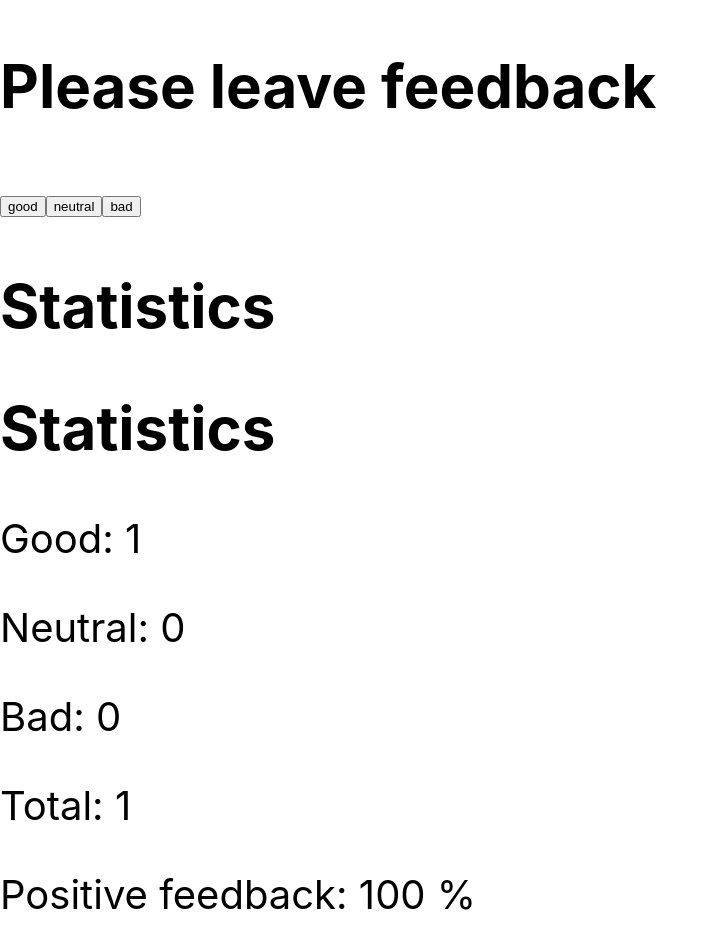
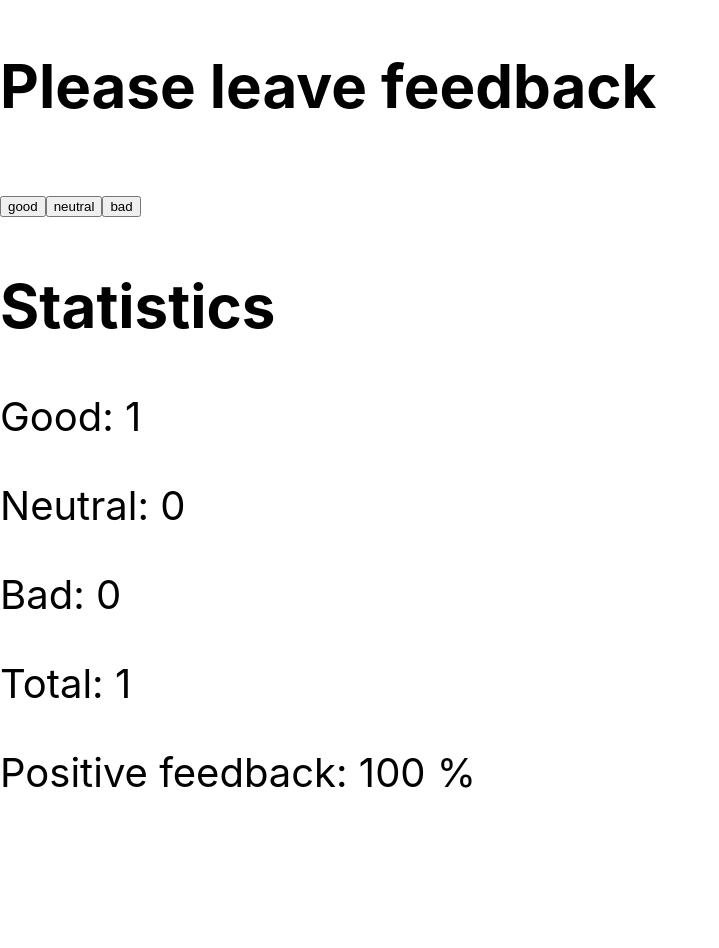
Before and after one commit to IraMira333/goit-react-hw-02-feedback, a React (Create React App) app: page / in a window 1280 px wide. Both pictures are taken after a click on the button "good". Shown: the top 948 px of the page, without its empty margins (0-719 px from the left). After the commit the page ends 837 px from the top, so only its background shows below. Built offline with nearby package versions, Linux system fonts and the light colour scheme.

Commit message:
Update Statistics.js

```diff
--- a/src/components/Statistics/Statistics.js
+++ b/src/components/Statistics/Statistics.js
@@ -2,7 +2,6 @@ import React from 'react';
 
 const Statistics = ({ good, neutral, bad, total, positivePercentage }) => (
   <div>
-    <h2>Statistics</h2>
     <p>Good: {good}</p>
     <p>Neutral: {neutral}</p>
     <p>Bad: {bad}</p>
```
